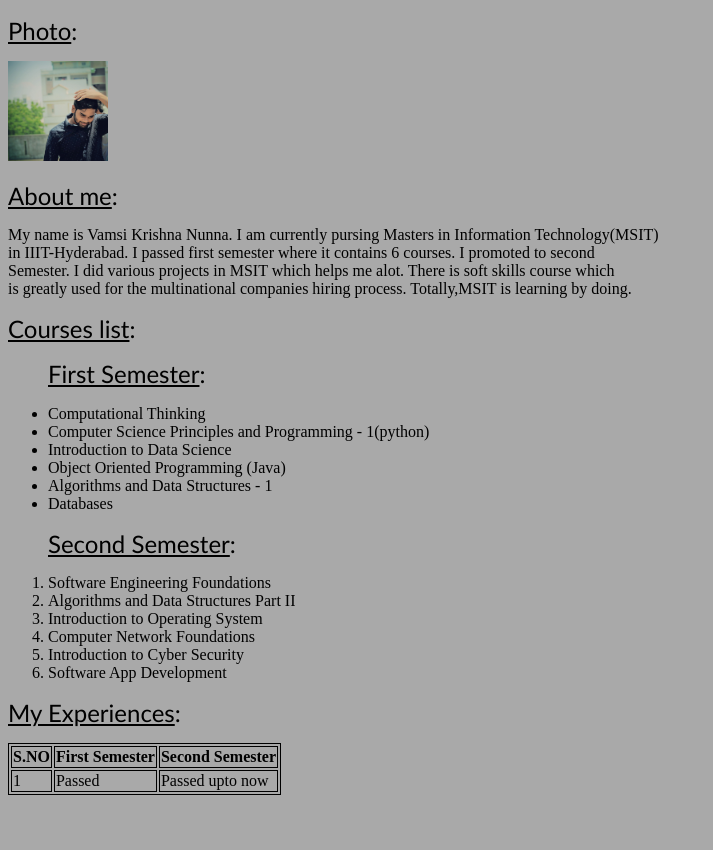
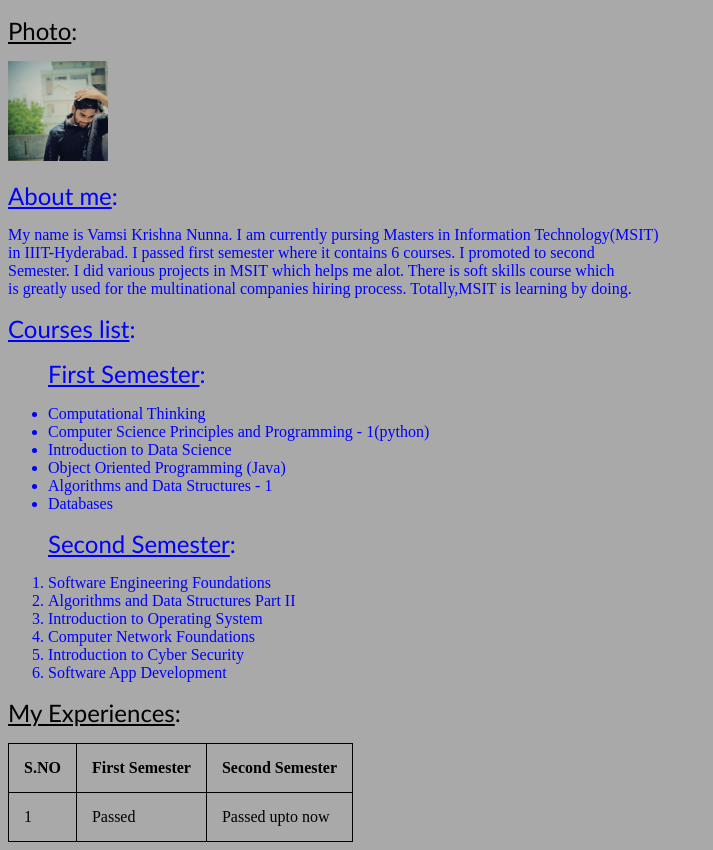
Before and after one commit to vamsikrishnanunna-1998/webprogramming_2019501054, a plain HTML site: page day2/MyMSITJourney.html in a window 1280 px wide. Shown: the whole page, without its empty margins (0-713 px from the left). Before the commit the page ends 803 px from the top, so only its background shows below. Drawn offline with Linux system fonts and the light colour scheme.

Commit message:
added border collapse and padding

```diff
--- a/day2/MyMSITJourney.html
+++ b/day2/MyMSITJourney.html
@@ -9,8 +9,17 @@
                 font-weight: 200;
             }
             table, th, td {
-        border: 1px solid black;
-     }
+                border: 1px solid black;
+                border-collapse: collapse;
+            }
+            th, td {
+                padding: 15px;
+
+            }
+            div {
+                color: blue;
+
+            }
         </style>
     </head>
 
```
